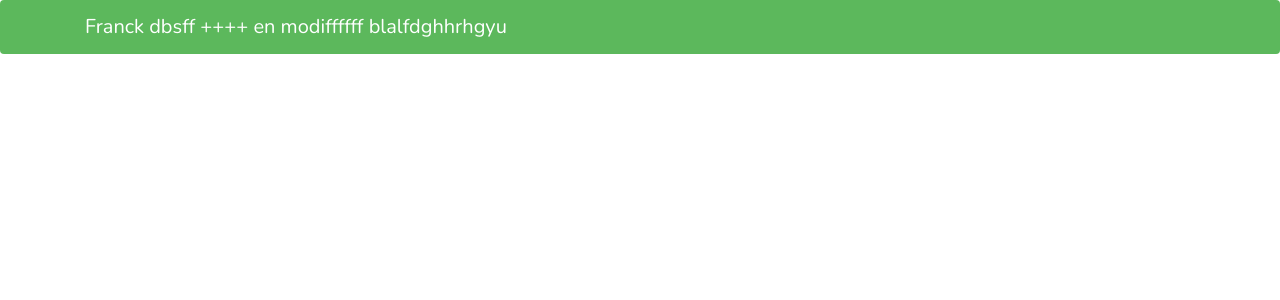
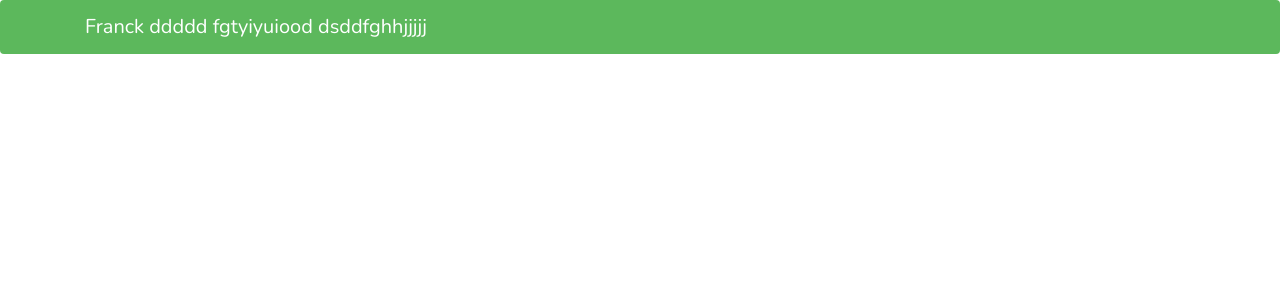
Before and after one commit to isolat2004/damtest, a PHP site: page / in a window 1280 px wide. Shown: the top 300 px of the page. Run offline with PHP 8.4, Linux system fonts and the light colour scheme; data that the repository does not hold is empty.

Commit message:
commit indeeeeex

```diff
--- a/app/views/home/index.php
+++ b/app/views/home/index.php
@@ -10,7 +10,7 @@
   <body>
     <nav class="navbar navbar-dark bg-success">
       <div class="container">
-        <a href="" class="navbar-brand">Franck dbsff ++++ en modiffffff blalfdghhrhgyu</a>
+        <a href="" class="navbar-brand">Franck ddddd fgtyiyuiood dsddfghhjjjjj</a>
       </div>
     </nav>
     <div class="container">
```
